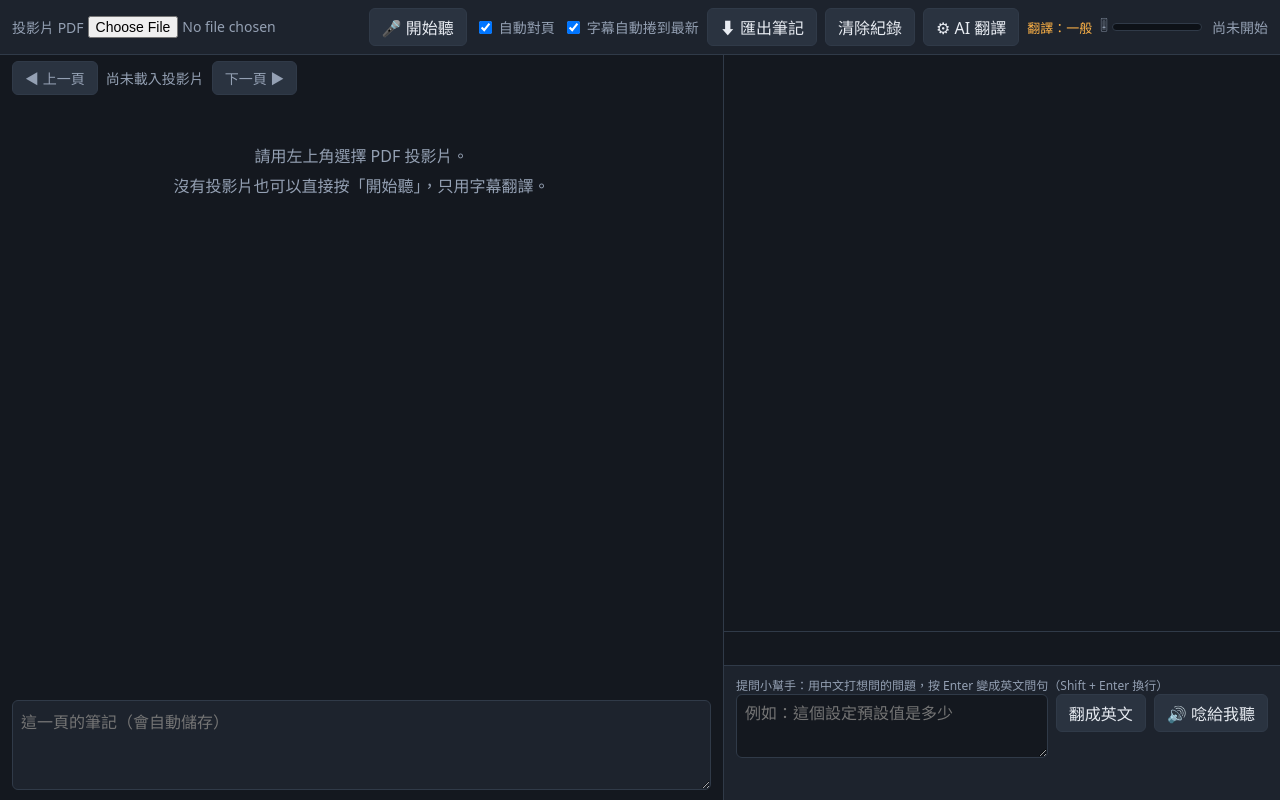
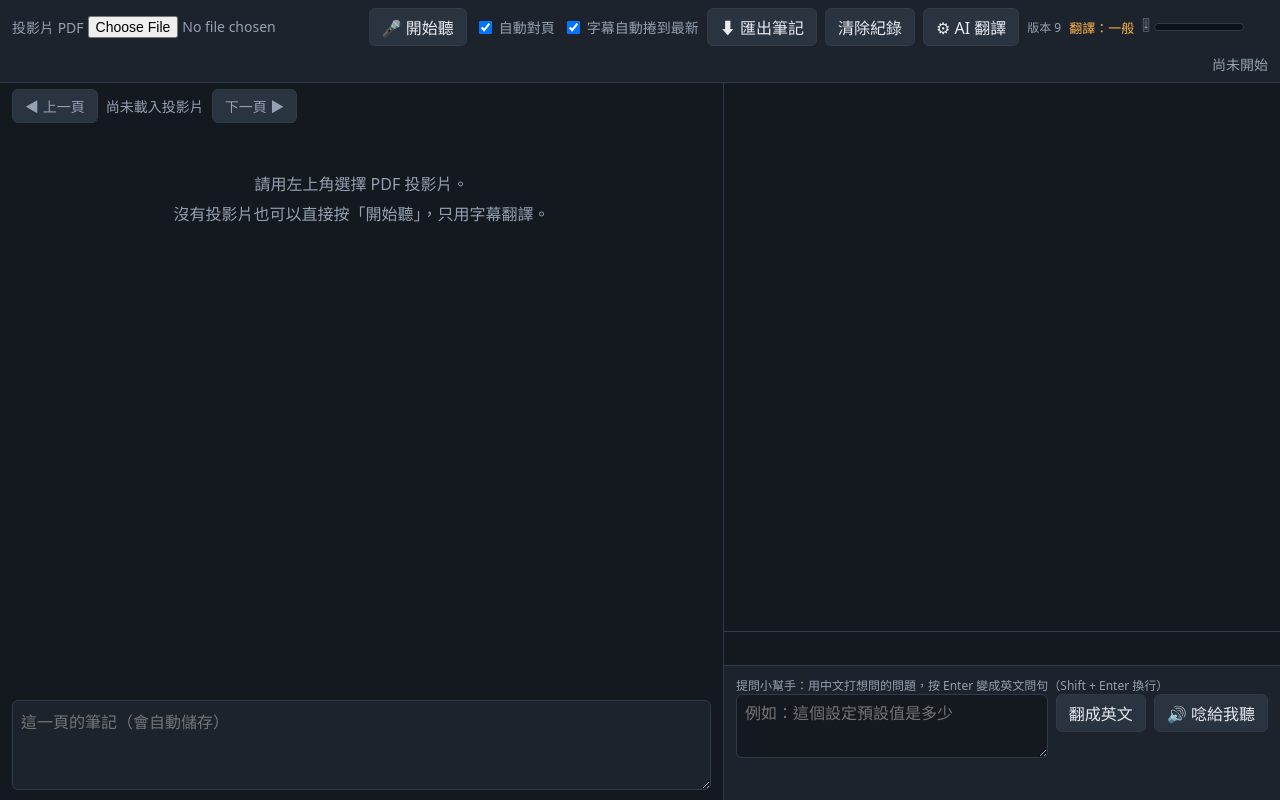
Before and after one commit to joassy/class-helper, a plain HTML site: page index.html in a window 1280 px wide. Drawn offline with Linux system fonts and the light colour scheme.

Commit message:
Add files via upload

```diff
--- a/index.html
+++ b/index.html
@@ -60,6 +60,7 @@
   <button id="export">⬇ 匯出筆記</button>
   <button id="clear">清除紀錄</button>
   <button id="cfgBtn">⚙ AI 翻譯</button>
+  <span id="ver" style="font-size:12px;color:var(--dim)">版本 9</span>
   <span id="engine"></span>
   <span id="meterBox" title="麥克風收到的音量">🎚 <span id="meter"><span id="meterFill"></span></span></span>
   <span id="status">尚未開始</span>
```
